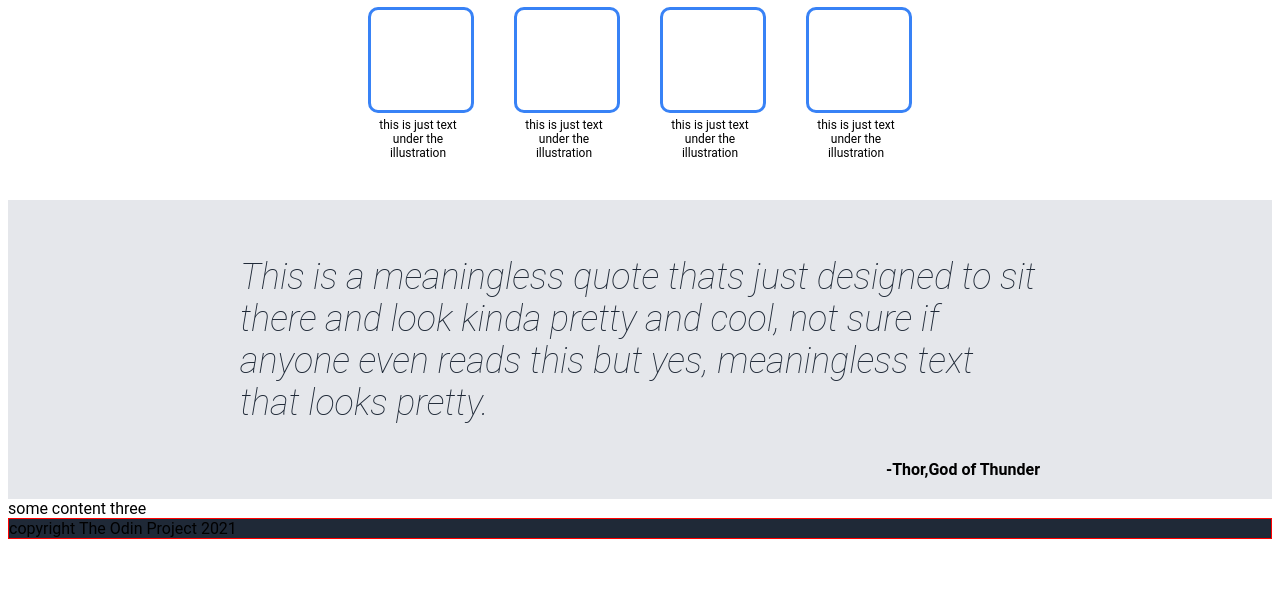
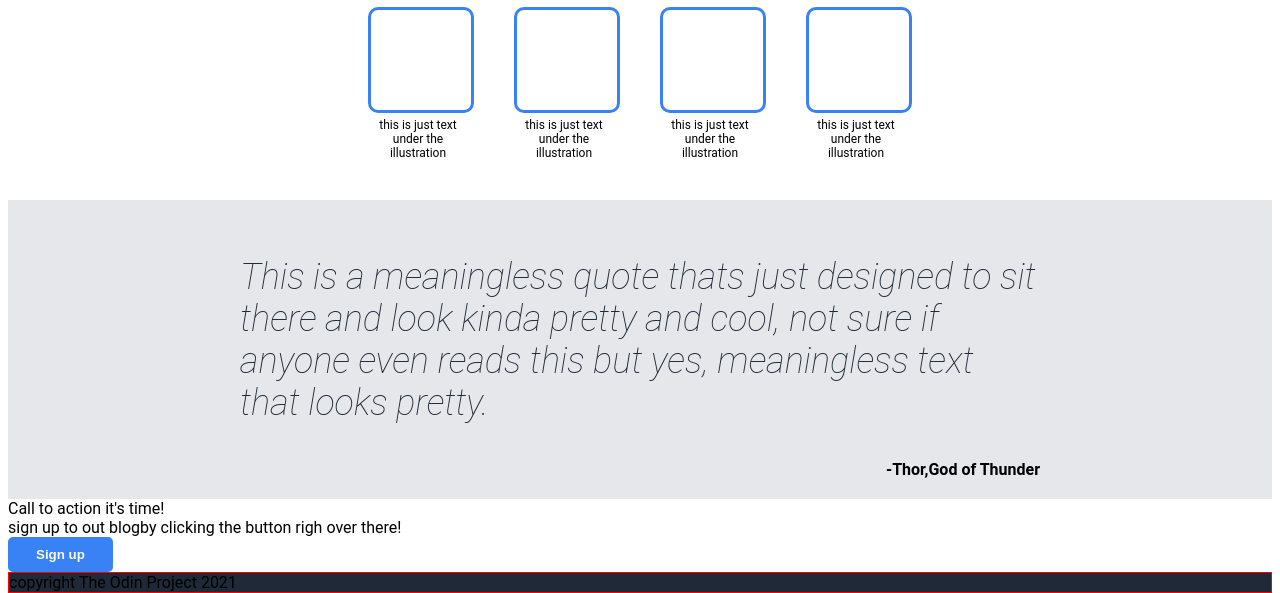
Before and after one commit to VoidOfMaya/TOP-LandingPage, a plain HTML site: page index.html in a window 1280 px wide. Shown: the part 474-1067 px from the top of the page. Before the commit the page ends 1013 px from the top, so only its background shows below. Drawn offline with Linux system fonts and the light colour scheme.

Commit message:
add basic html elements to 4th section

```diff
--- a/index.html
+++ b/index.html
@@ -81,7 +81,15 @@
 
         </div>
     </div>
-    <div class="item-container" id="three">some content three</div>
+    <div class="item-container" id="three">
+        <div class="call-container">
+            <div class="call-to-action">
+                <div class="call-title">Call to action it's time!</div>
+                <div>sign up to out blogby clicking the button righ over there!</div>
+            </div>
+            <button>Sign up</button>
+        </div>
+    </div>
 
     <footer>
         <div class="footer-text">copyright The Odin Project 2021</div>
--- a/style.css
+++ b/style.css
@@ -5,13 +5,21 @@ body{
     height: 100vh;
 
 }
-/*global header/footer css*/
+/*multi class css*/
 header,
 footer{
     background-color: #1f2937;
 
 }
-
+button{
+    padding:10px;
+    background-color: #3882f6;
+    color: #f9faf8;
+    padding: 7px 25px;
+    border-radius: 5px;
+    border:#3882f6 solid;
+    font-weight: bold;
+}
 
 /*hero container (first container + header)*/
 header{
@@ -67,15 +75,6 @@ header{
 .hero-paragraph{
     font-size: 18px;
     color: #e5e7eb;
-}
-.hero-container-A button{
-    padding:10px;
-    background-color: #3882f6;
-    color: #f9faf8;
-    padding: 7px 25px;
-    border-radius: 5px;
-    border:#3882f6 solid;
-    font-weight: bold;
 }
 /*container B*/
 .hero-container-B{
@@ -164,6 +163,16 @@ header{
 .item-container#three{
 
 }
+.call-container{
+
+}
+.call-to-action{
+
+}
+.call-title{
+
+}
+
 
 
 /*footer*/
```
